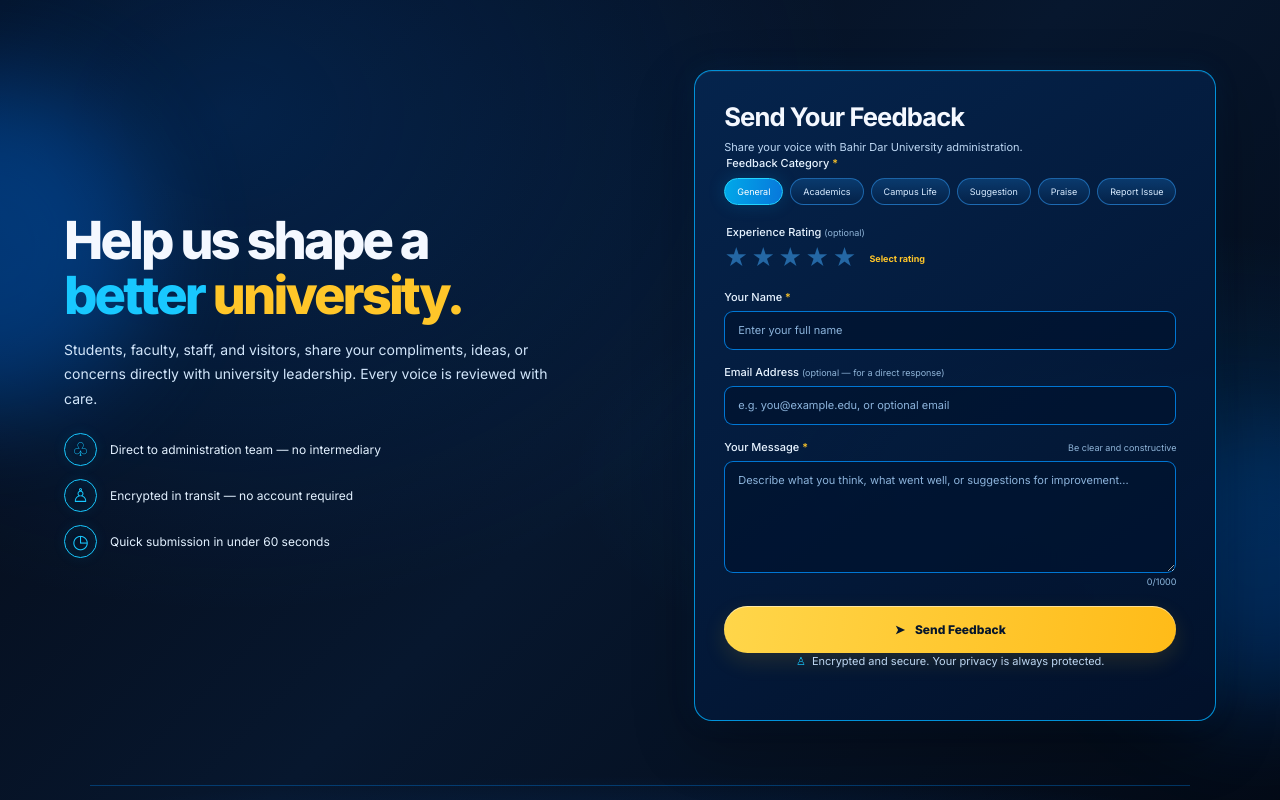
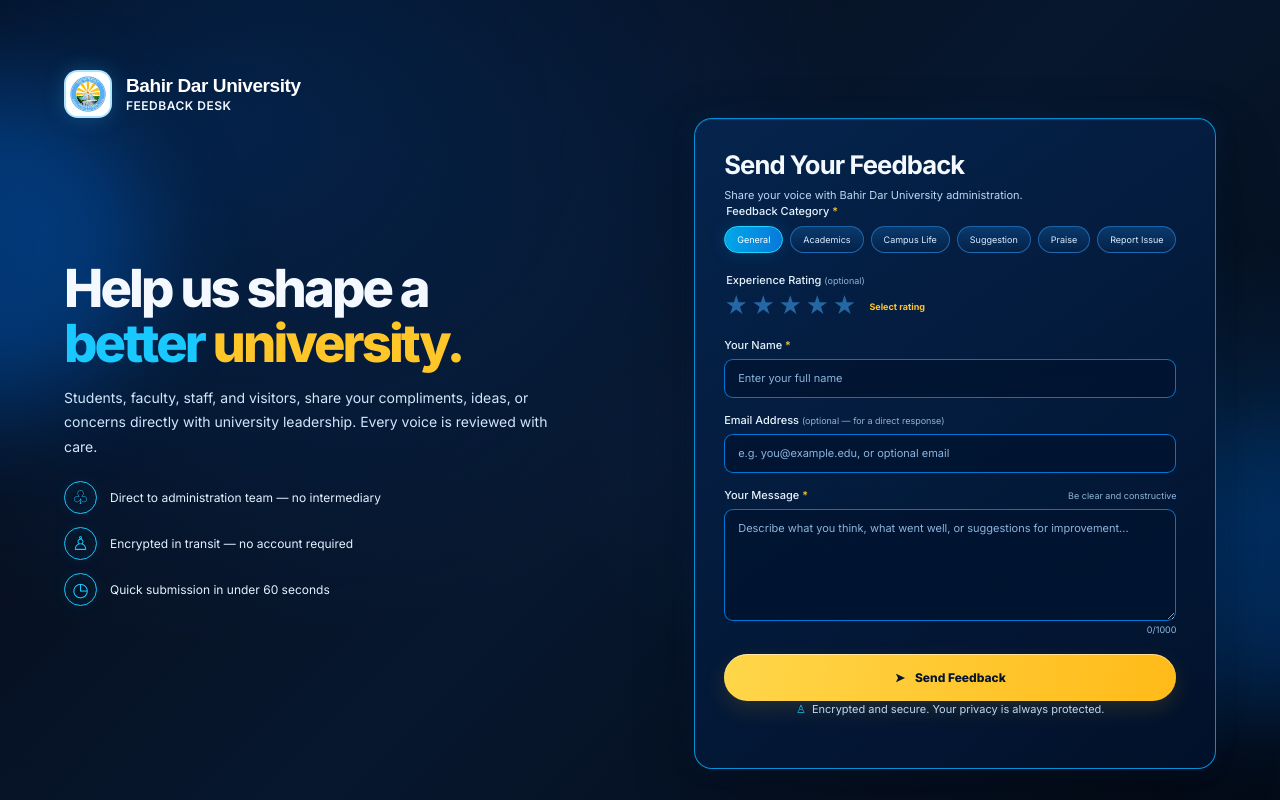
Before and after one commit to fekadufekar430-eng/BiT_pulse_QR_code, a website: page public/index.html in a window 1280 px wide. Shown: the top 800 px of the page. Drawn offline with Linux system fonts and the light colour scheme.

Commit message:
changing some thing for this web

```diff
--- a/public/index.html
+++ b/public/index.html
@@ -16,6 +16,20 @@
   <main class="page-shell">
     <div class="ambient ambient-one" aria-hidden="true"></div>
     <div class="ambient ambient-two" aria-hidden="true"></div>
+
+
+  <div class="brand">
+      <div class="brand-logo-frame">
+        <img src="./assets/bahir dar logo.jpg" alt="Bahir Dar University Logo" class="brand-logo-img">
+      </div>
+      <div class="brand-text">
+        <span class="brand-title">Bahir Dar University</span>
+        <span class="brand-subtitle">Feedback Desk</span>
+      </div>
+     </div>
+
+
+
     <section class="hero-grid" aria-labelledby="hero-title">
       <div class="intro-column">
         <!-- <div class="eyebrow"><span></span> QUALITY · FEEDBACK · IMPROVEMENT</div> -->
@@ -27,26 +41,6 @@
           <li><span class="benefit-icon" aria-hidden="true">♙</span><span>Encrypted in transit — no account required</span></li>
           <li><span class="benefit-icon" aria-hidden="true">◷</span><span>Quick submission in under 60 seconds</span></li>
         </ul>
-<!--
-        <article class="qr-card">
-          <div class="qr-card-top"><span class="status-dot"></span><strong>Scalable QR</strong><span class="mobile-pill">MOBILE FRIENDLY</span></div>
-          <div class="qr-content">
-            <div class="qr-frame">
-              Add your separately generated QR image at assets/official-feedback-qr.png. No QR generator is bundled.
-              <img src="assets/official-feedback-qr.png" alt="Official Bahir Dar University feedback QR code" onerror="this.style.display='none'; this.nextElementSibling.hidden=false">
-              <div class="qr-placeholder" hidden aria-label="QR image placeholder">
-                <span class="qr-corner tl"></span><span class="qr-corner tr"></span><span class="qr-corner bl"></span>
-                <span class="qr-pixels">▦ ▪ ▦<br>▪ ▦ ▪<br>▦ ▪ ▦</span>
-                <small>ADD YOUR QR</small>
-              </div>
-            </div>
-            <div class="qr-description">
-              <h2>Official Desk &amp; Campus QR</h2>
-              <p>Be part of the change! Use the QR code to share your feedback, complaints, or suggestions directly with the university administration.</p>
-              <a href="assets/official-feedback-qr.png" target="_blank" rel="noopener" class="qr-link">↗ &nbsp;Preview &amp; Print Stand <span>→</span></a>
-            </div>
-          </div>
-        </article> -->
       </div>
 
       <section class="form-card" aria-labelledby="form-title">
@@ -54,9 +48,7 @@
           <div>
             <h2 id="form-title">Send Your Feedback</h2>
             <p>Share your voice with Bahir Dar University administration.</p>
-          <!-- </div>
-          <span class="form-mark" aria-hidden="true">×</span>
-        </div> -->
+
 
         <form id="feedback-form" novalidate>
           <fieldset class="category-field">
--- a/public/style.css
+++ b/public/style.css
@@ -20,12 +20,64 @@
     radial-gradient(ellipse at 91% 50%, rgba(0, 122, 224, .19), transparent 36%),
     linear-gradient(135deg, #050914 0%, #07172e 48%, #030812 100%);
 }
+
 button, input, textarea { font: inherit; }
 button { -webkit-tap-highlight-color: transparent; }
 .page-shell { position: relative; isolation: isolate; overflow: hidden; width: 100%; padding: clamp(28px, 5.5vw, 76px) clamp(18px, 5vw, 76px) 24px; }
 .ambient { position: absolute; z-index: -1; pointer-events: none; filter: blur(50px); border-radius: 50%; opacity: .45; }
 .ambient-one { width: 330px; height: 330px; background: #005fc9; top: 80px; left: -180px; }
 .ambient-two { width: 280px; height: 280px; background: #003e87; right: -120px; top: 430px; }
+.brand {
+  display: flex;
+  align-items: center;
+  gap: 14px;
+}
+
+.brand-logo-frame {
+  width: 48px;
+  height: 48px;
+  border-radius: 14px;
+  background: #ffffff;
+  border: 2px solid rgba(56, 189, 248, 0.4);
+  box-shadow: 0 0 20px rgba(56, 189, 248, 0.25);
+  overflow: hidden;
+  display: grid;
+  place-items: center;
+  flex-shrink: 0;
+  transition: transform 0.2s ease, box-shadow 0.2s ease;
+}
+
+.brand-logo-frame:hover {
+  transform: scale(1.05);
+  box-shadow: 0 0 26px rgba(56, 189, 248, 0.4);
+}
+
+.brand-logo-img {
+  width: 100%;
+  height: 100%;
+  object-fit: cover;
+}
+
+.brand-text {
+  display: flex;
+  flex-direction: column;
+}
+
+.brand-title {
+  font-family: 'Space Grotesk', sans-serif;
+  font-size: 19px;
+  font-weight: 700;
+  letter-spacing: -0.4px;
+  color: #ffffff;
+  line-height: 1.2;
+}
+.brand-subtitle {
+  font-size: 12px;
+  color: var(--blue);
+  font-weight: 600;
+  letter-spacing: 0.5px;
+  text-transform: uppercase;
+}
 .hero-grid { width: min(1180px, 100%); margin: 0 auto; display: grid; grid-template-columns: minmax(0, 1.04fr) minmax(390px, .96fr); align-items: center; gap: clamp(32px, 5vw, 70px); }
 .intro-column { min-width: 0; padding: 4px 0 18px; }
 .eyebrow { display: inline-flex; align-items: center; gap: 8px; border: 1px solid rgba(0, 190, 255, .72); border-radius: 999px; color: #67e3ff; padding: 7px 12px; font-size: 10px; font-weight: 800; letter-spacing: .08em; background: rgba(0, 62, 115, .35); }
@@ -37,22 +89,10 @@
 .benefit-list { list-style: none; display: grid; gap: 13px; padding: 0; margin: 0 0 27px; }
 .benefit-list li { display: flex; align-items: center; gap: 13px; color: #e3f1ff; font-size: 12px; line-height: 1.45; }
 .benefit-icon { display: grid; place-items: center; flex: 0 0 33px; width: 33px; height: 33px; border: 1.5px solid var(--cyan); border-radius: 50%; color: var(--cyan); font-size: 19px; box-shadow: inset 0 0 14px rgba(0, 195, 255, .08), 0 0 14px rgba(0, 174, 255, .08); }
-/* .qr-card { border: 1px solid var(--line); border-radius: 16px; padding: 16px; background: linear-gradient(135deg, rgba(3, 31, 68, .93), rgba(1, 15, 37, .94)); box-shadow: 0 14px 42px rgba(0, 0, 0, .2), inset 0 1px rgba(255,255,255,.04); } */
-/* .qr-card-top { display: flex; align-items: center; gap: 8px; margin-bottom: 13px; font-size: 11px; } */
-/* .qr-card-top strong { font-weight: 700; } */
+
 .mobile-pill { margin-left: auto; border: 1px solid var(--gold); color: var(--gold); border-radius: 999px; padding: 4px 9px; font-size: 8px; font-weight: 800; }
-/* .qr-content { display: grid; grid-template-columns: 105px minmax(0, 1fr); gap: 15px; align-items: center; } */
-/* .qr-frame { width: 105px; aspect-ratio: 1; padding: 7px; background: #fff; border-radius: 10px; display: grid; place-items: center; overflow: hidden; } */
-/* .qr-frame img { display: block; width: 100%; height: 100%; object-fit: contain; } */
-/* .qr-placeholder { position: relative; color: #092347; width: 100%; height: 100%; display: grid; place-content: center; text-align: center; background: repeating-linear-gradient(45deg,#f8fbff 0 6px,#e4f3ff 6px 8px); } */
-/* .qr-pixels { font-size: 19px; line-height: .95; font-weight: 800; } */
-/* .qr-placeholder small { font-size: 6px; font-weight: 800; margin-top: 5px; } */
-/* .qr-corner { position: absolute; width: 17px; height: 17px; border: 4px solid #061d40; } */
-/* .qr-corner.tl { top: 3px; left: 3px; }.qr-corner.tr { top: 3px; right: 3px; }.qr-corner.bl { bottom: 3px; left: 3px; } */
-/* .qr-description h2 { font-size: 12px; margin: 0 0 7px; } */
-/* .qr-description p { color: #c4ddf5; font-size: 10px; line-height: 1.65; margin: 0 0 8px; } */
-/* .qr-link { color: #32dcff; font-size: 10px; font-weight: 700; text-decoration: none; } */
-/* .qr-link:hover { color: white; text-decoration: underline; } */
+
+
 .form-card { min-width: 0; border: 1px solid rgba(0, 174, 255, .8); border-radius: 18px; padding: clamp(20px, 2.3vw, 30px); background: linear-gradient(145deg, rgba(5, 37, 78, .97), rgba(2, 17, 42, .97)); box-shadow: 0 22px 60px rgba(0,0,0,.3), inset 0 1px rgba(255,255,255,.07), 0 0 28px rgba(0, 124, 255, .08); }
 .form-heading { display: flex; align-items: flex-start; justify-content: space-between; gap: 12px; margin-bottom: 21px; }
 .form-heading h2 { margin: 0 0 7px; font-size: clamp(20px, 2vw, 26px); letter-spacing: -.035em; }
@@ -107,9 +147,7 @@
 @media (max-width: 900px) {
   .page-shell { padding: 34px 24px 20px; }
   .hero-grid { grid-template-columns: minmax(0, 1fr) minmax(350px, .95fr); gap: 24px; }
-  /* .qr-card { padding: 13px; } */
-  /* .qr-content { grid-template-columns: 85px minmax(0, 1fr); gap: 12px; } */
-  /* .qr-frame { width: 85px; } */
+
   .trust-item { padding: 0 10px; gap: 9px; }
   .trust-icon { flex-basis: 40px; width: 40px; height: 40px; border-radius: 14px; font-size: 23px; }
 }
@@ -132,9 +170,7 @@
 }
 @media (max-width: 380px) {
   .page-shell { padding-inline: 12px; }
-  /* .qr-content { grid-template-columns: 76px minmax(0, 1fr); gap: 10px; } */
-  /* .qr-frame { width: 76px; } */
-  /* .qr-description p { font-size: 9px; } */
+
   .category-chip { padding: 7px 9px; font-size: 8px; }
   .trust-item { gap: 7px; }
   .trust-icon { flex-basis: 32px; width: 32px; height: 32px; border-radius: 11px; }
```
Also changed, not shown: 1 other file.
